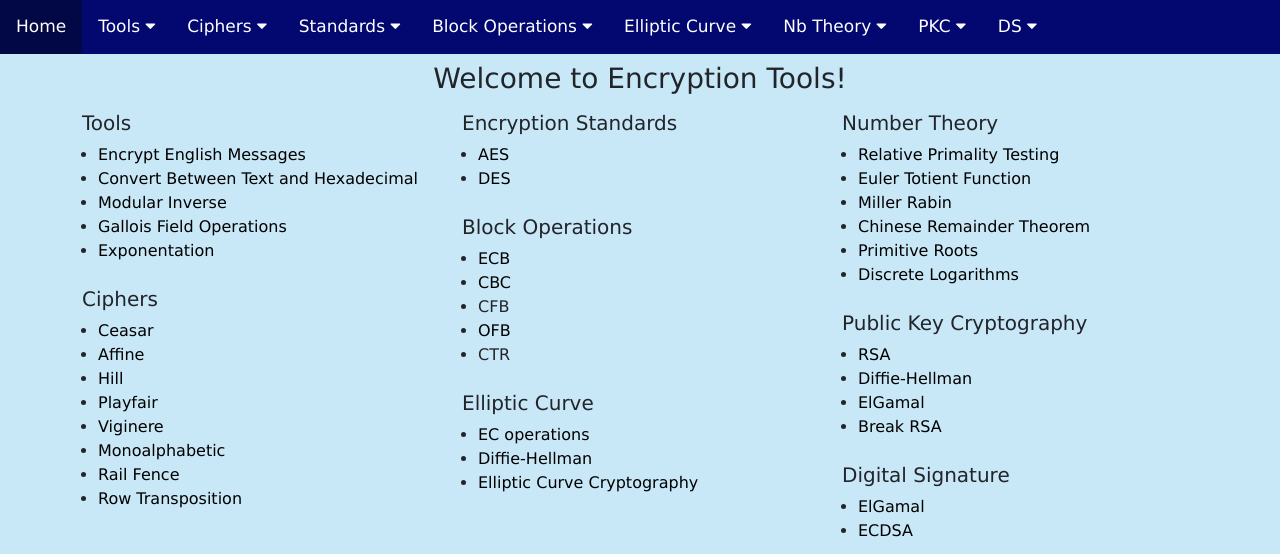
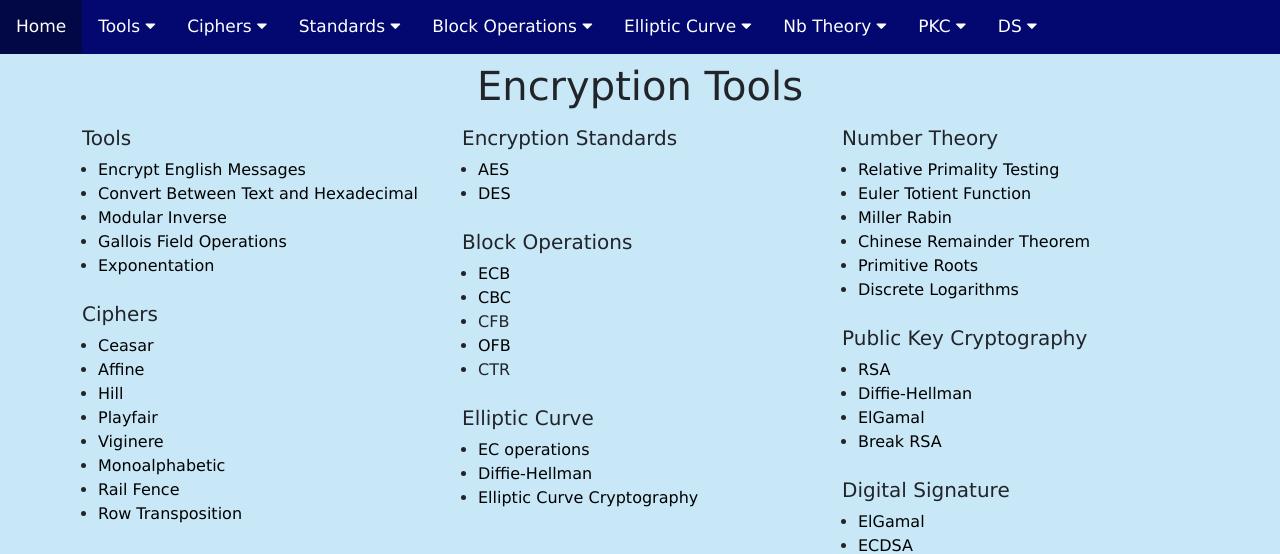
Before and after one commit to bechara-rizk/Encryption-Tools, a Django app: page / in a window 1280 px wide. Shown: the top 554 px of the page. Run offline with Django 4.2, Linux system fonts and the light colour scheme.

Commit message:
modified index page

```diff
--- a/mysite/Encryption_Tools/templates/index.html
+++ b/mysite/Encryption_Tools/templates/index.html
@@ -40,7 +40,7 @@
 
 {% block content %}
 <div class="container p-2">
-    <h3 class="text-center">Welcome to Encryption Tools!</h2>
+    <h1 class="text-center">Encryption Tools</h1>
 </div>
 
 <div class="container big-screen">
```
